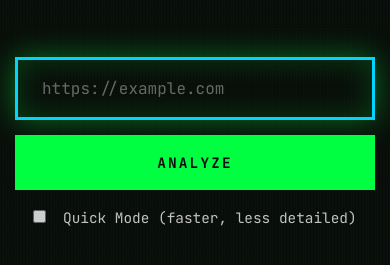
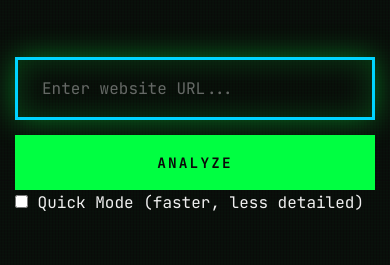
Before and after one commit to frankmash/website-intelligence-engine, a website: page public/index.html in a window 390 px wide. Shown: the part 87-352 px from the top of the page. Drawn offline with Linux system fonts and the light colour scheme.

Commit message:
optimized for mobile

```diff
--- a/public/index.html
+++ b/public/index.html
@@ -10,6 +10,8 @@
   <link rel="preconnect" href="https://fonts.googleapis.com">
   <link rel="preconnect" href="https://fonts.gstatic.com" crossorigin>
   <link href="https://fonts.googleapis.com/css2?family=JetBrains+Mono:wght@400;700;800&family=Bebas+Neue&display=swap" rel="stylesheet">
+
+  <!-- Styles -->
   <link rel="stylesheet" href="styles.css">
 </head>
 <body>
@@ -24,17 +26,17 @@
         <input
           type="text"
           id="urlInput"
-          placeholder="https://example.com"
+          placeholder="Enter website URL..."
           autocomplete="url"
           aria-label="Website URL to analyze"
         >
         <button id="analyzeBtn" onclick="analyze()">
-          <span>ANALYZE</span>
+          <span>Analyze</span>
         </button>
       </div>
-      <div style="text-align: center; margin-top: 15px;">
-        <label style="cursor: pointer; font-size: 0.9rem; opacity: 0.8;">
-          <input type="checkbox" id="quickMode" style="margin-right: 8px;">
+      <div class="quick-mode-container">
+        <label>
+          <input type="checkbox" id="quickMode">
           Quick Mode (faster, less detailed)
         </label>
       </div>
```
